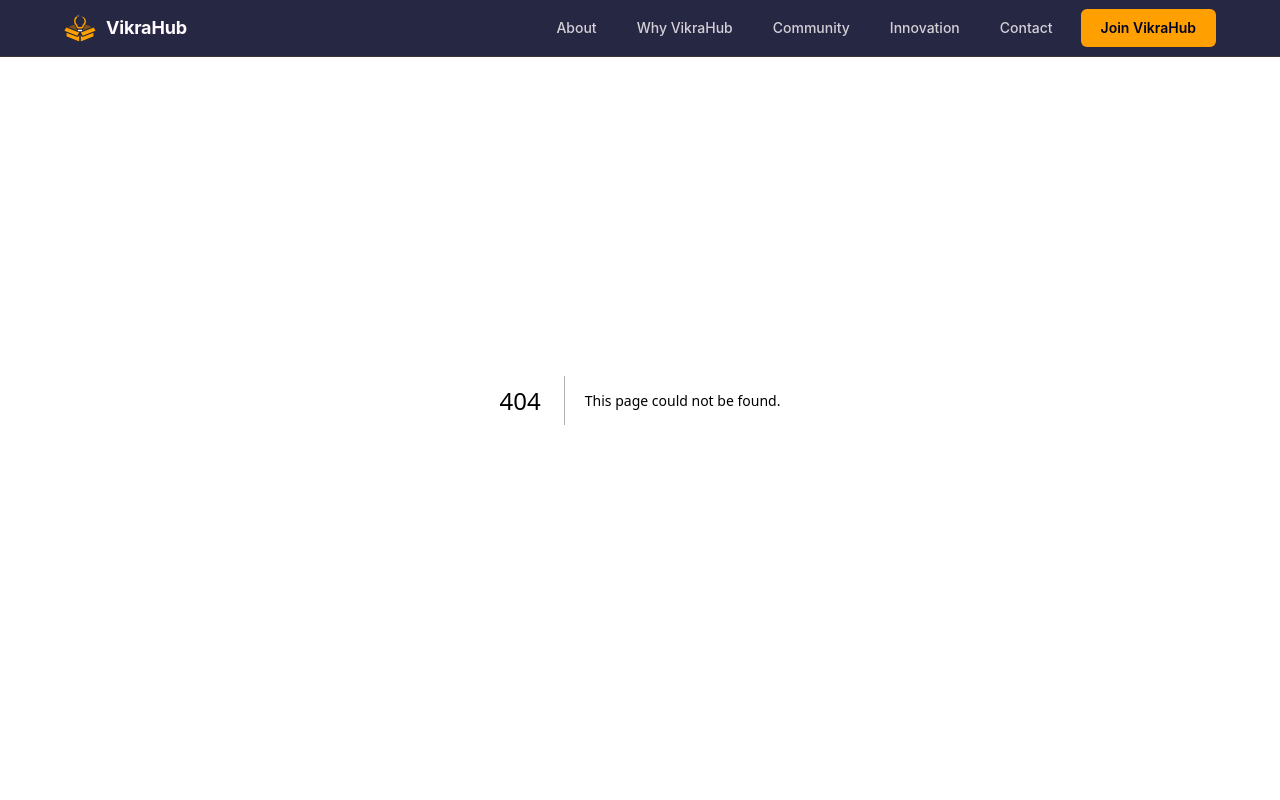
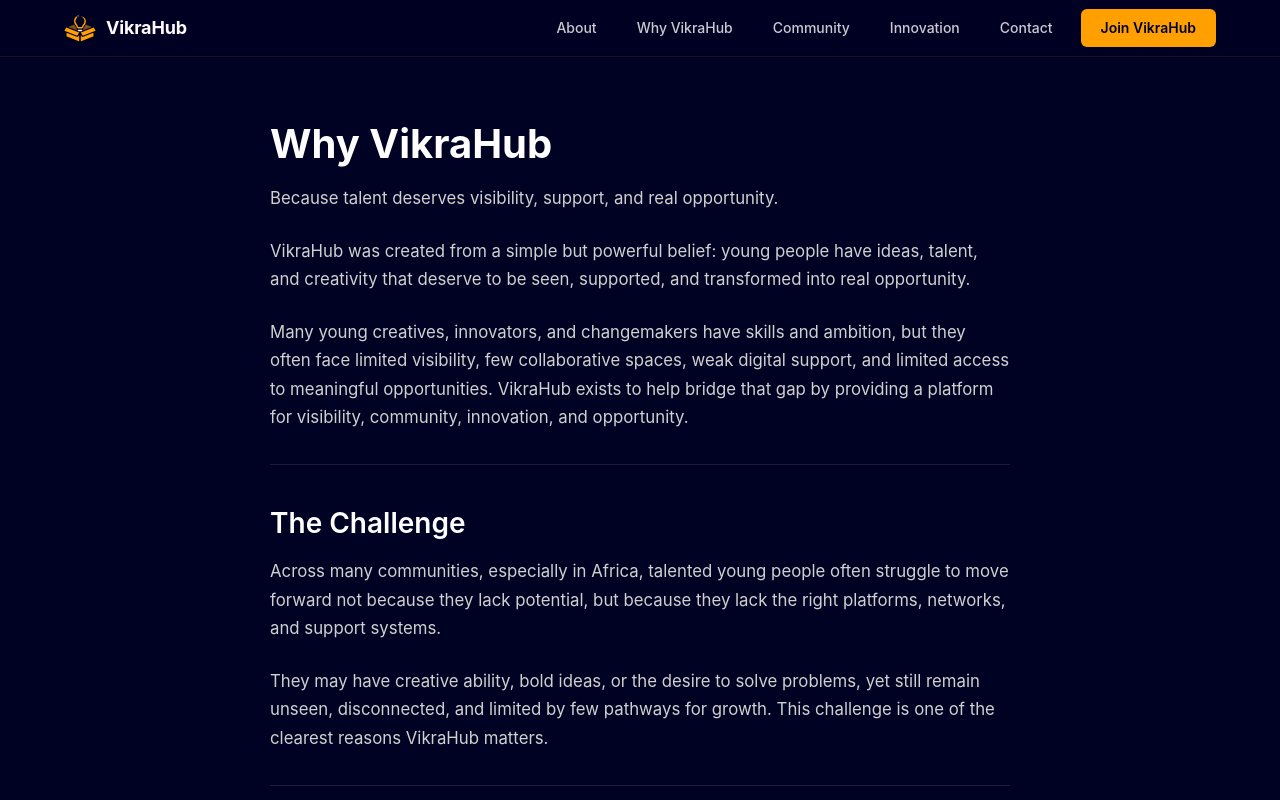
Before and after one commit to VikraHub/vikrahub-web, a Next.js app in the folder apps/web/: page /why-vikrahub in a window 1280 px wide. Before the commit this address had no page. Shown: the top 800 px of the page. Built offline with nearby package versions, Linux system fonts and the light colour scheme.

Commit message:
Add Why VikraHub route

```diff
--- /dev/null
+++ b/apps/web/src/app/why-vikrahub/page.tsx
@@ -0,0 +1,30 @@
+import { Metadata } from 'next';
+import { promises as fs } from 'fs';
+import path from 'path';
+import MarkdownPage from '@/components/MarkdownPage';
+
+export const metadata: Metadata = {
+  title: 'Why VikraHub • VikraHub',
+  description:
+    'Learn why VikraHub exists and how it helps turn creativity, innovation, and youth potential into opportunity and impact.',
+  alternates: {
+    canonical: 'https://vikrahub.com/why-vikrahub',
+  },
+};
+
+async function getMarkdownContent() {
+  const filePath = path.join(process.cwd(), 'content', 'pages', 'Why VikraHub.md');
+  try {
+    const content = await fs.readFile(filePath, 'utf8');
+    return content;
+  } catch (error) {
+    console.error('Failed to read Why VikraHub markdown file:', error);
+    throw new Error('Why VikraHub page content not found. Build failed.');
+  }
+}
+
+export default async function WhyVikraHubPage() {
+  const markdown = await getMarkdownContent();
+
+  return <MarkdownPage markdown={markdown} />;
+}
```
